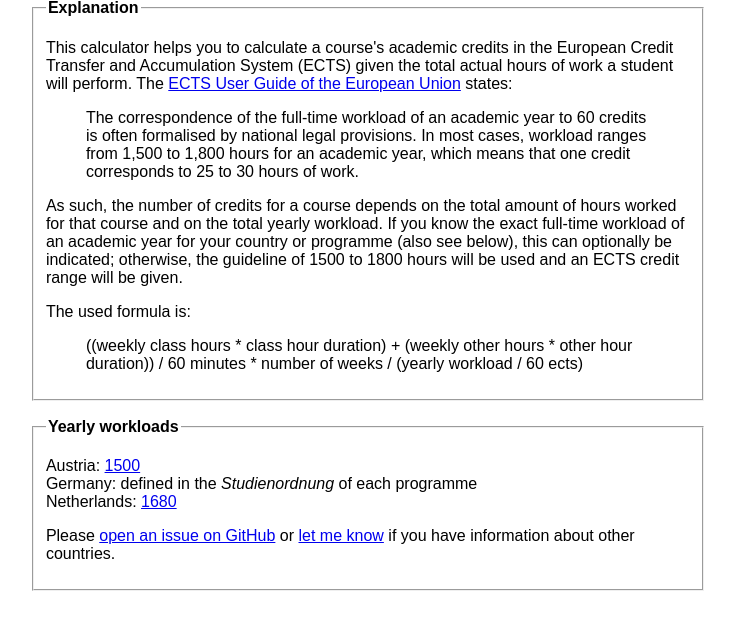
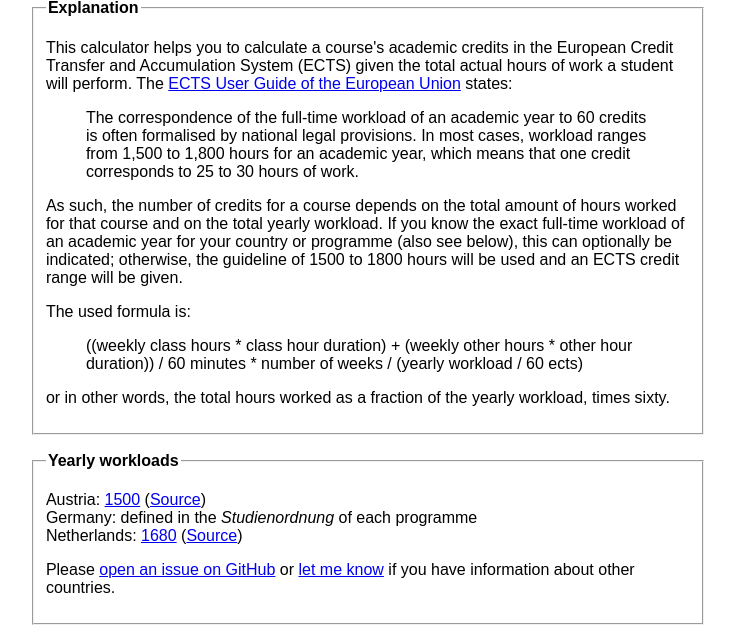
Before and after one commit to lrkrol/ECTS-Calculator, a PHP site: page / in a window 1280 px wide. Shown: the part 513-1155 px from the top of the page, without its empty margins (272-1007 px from the left). Before the commit the page ends 1104 px from the top, so only its background shows below. Run offline with PHP 8.4, Linux system fonts and the light colour scheme.

Commit message:
Made workloads interactive

```diff
--- a/index.php
+++ b/index.php
@@ -100,12 +100,17 @@ function calculate_ects($ch, $cd, $oh, $od, $nw, $wl) {
                       font-size: large;
                       font-weight: bold; }
     </style>
+    <script>
+        function recalcWL(wl) {
+            document.getElementById('wl').value = wl;
+            document.ectscalc.submit(); }
+    </script>
 </head>
 <body>
 
 <h1>ECTS Calculator</h1>
 
-<form method="get" action="./<?php echo basename(__FILE__); ?>">
+<form name="ectscalc" method="get" action="./<?php echo basename(__FILE__); ?>">
     <fieldset>
         <legend>ECTS Calculator</legend>
         <label for="ch">Class hours per week <a class="tooltip" title="The number of hours per week that a student will be in class.">?</a></label>
@@ -156,15 +161,17 @@ function calculate_ects($ch, $cd, $oh, $od, $nw, $wl) {
     <p>The used formula is:</p>
 
     <blockquote>((weekly class hours * class hour duration) + (weekly other hours * other hour duration)) / 60 minutes * number of weeks / (yearly workload / 60 ects)</blockquote>
+
+    <p>or in other words, the total hours worked as a fraction of the yearly workload, times sixty.</p>
 </fieldset>
 
 <fieldset>
     <legend>Yearly workloads</legend>
 
     <p>
-        Austria: <a href="https://www.jusline.at/gesetz/univg/paragraf/54">1500</a><br />
+        Austria: <a href="#" title="Fill in" onclick="recalcWL(1500);">1500</a> (<a href="https://www.jusline.at/gesetz/univg/paragraf/54">Source</a>)<br />
         Germany: defined in the <i>Studienordnung</i> of each programme<br />
-        Netherlands: <a href="https://wetten.overheid.nl/BWBR0005682/2019-02-01/#Hoofdstuk7_Titeldeel1_Paragraaf1_Artikel7.4">1680</a>
+        Netherlands: <a href="#" title="Fill in" onclick="recalcWL(1680);">1680</a> (<a href="https://wetten.overheid.nl/BWBR0005682/2019-02-01/#Hoofdstuk7_Titeldeel1_Paragraaf1_Artikel7.4">Source</a>)
     </p>
 
     <p>Please <a href="https://github.com/lrkrol/ECTS-Calculator">open an issue on GitHub</a> or <a href="https://spamty.eu/mail/v4/980/nCXKj2OiVv293e7e6d/">let me know</a> if you have information about other countries.</p>
```
